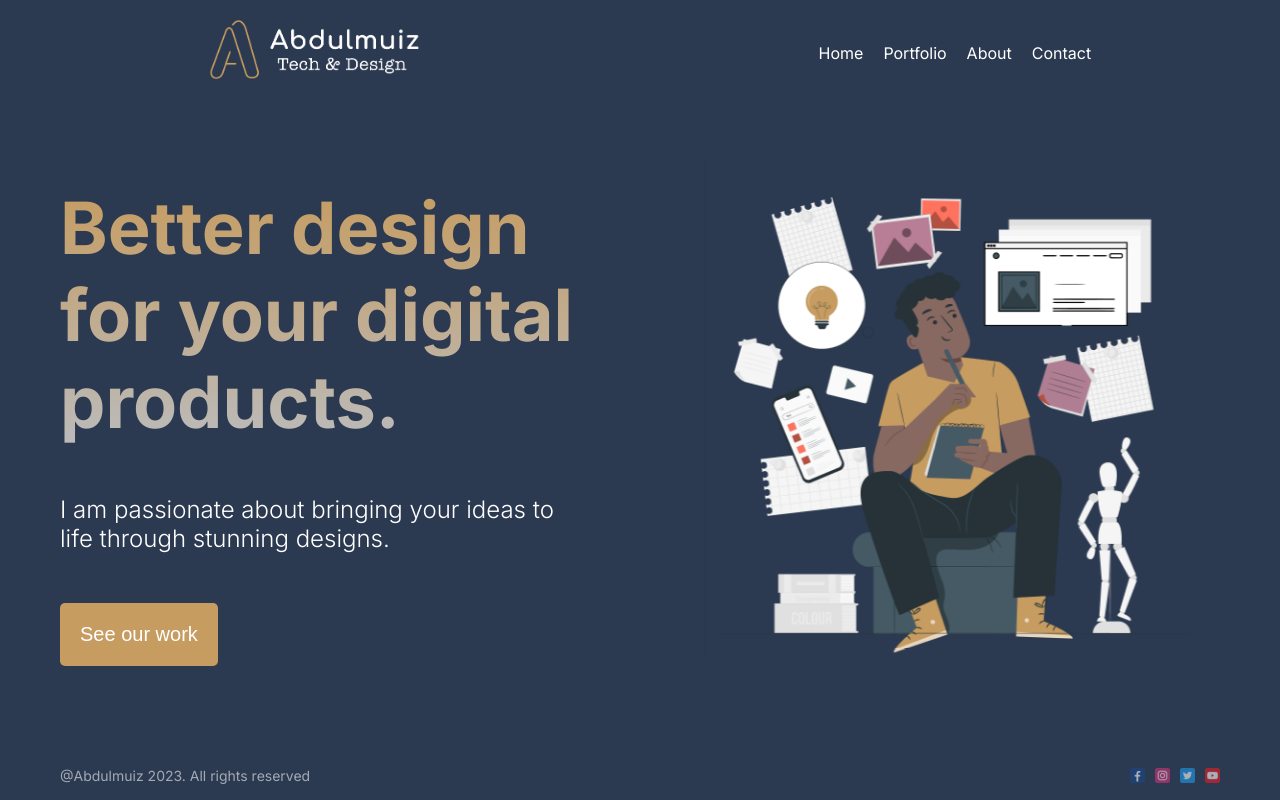
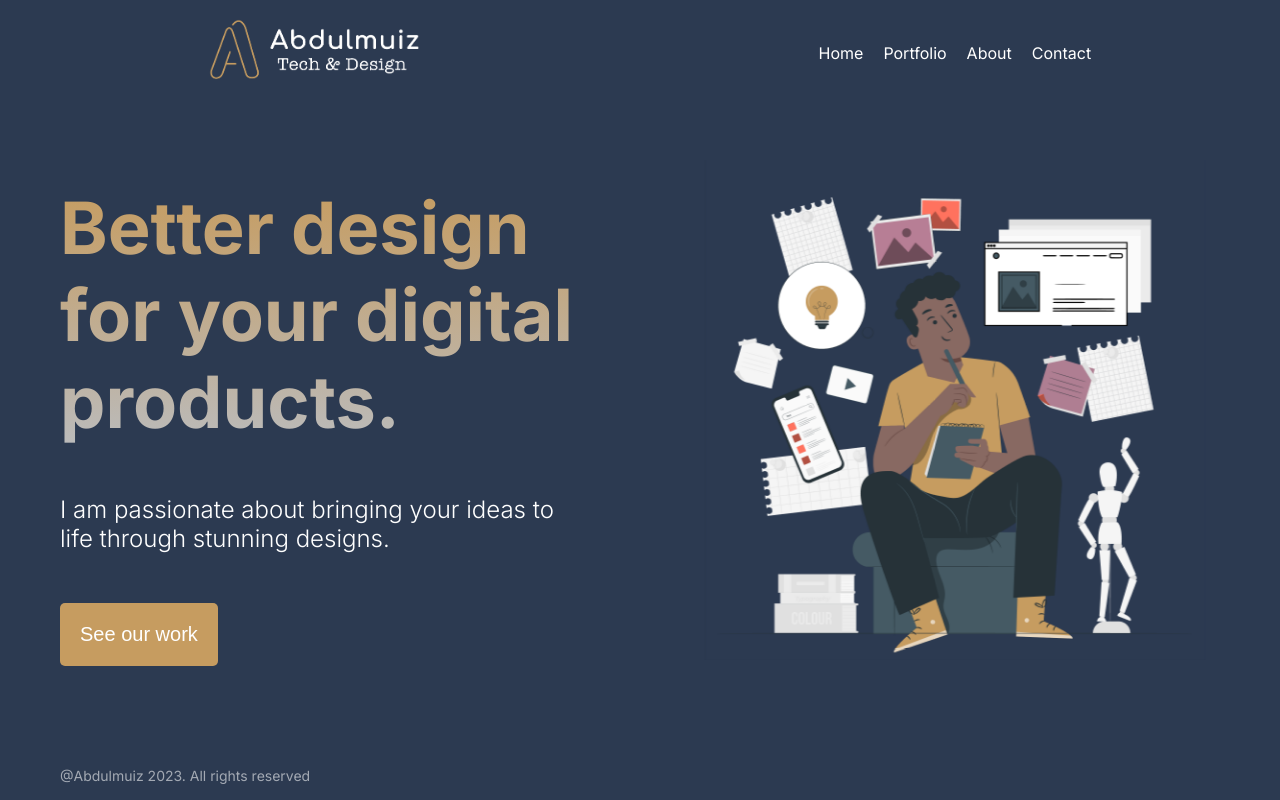
Before and after one commit to mustapha335/nextjs.tut, a Next.js app: page / in a window 1280 px wide. Built offline with nearby package versions, Linux system fonts and the light colour scheme.

Commit message:
icons commented out

```diff
--- a/src/components/footer/Footer.jsx
+++ b/src/components/footer/Footer.jsx
@@ -5,7 +5,7 @@ const Footer = () => {
   return (
     <div className={styles.container}>
       <div>@Abdulmuiz 2023. All rights reserved</div>
-      <div className={styles.socials}>
+      {/* <div className={styles.socials}>
         <Image
           src="/1.png"
           width={15}
@@ -34,7 +34,7 @@ const Footer = () => {
           className={styles.icon}
           alt="musty babs"
         />
-      </div>
+      </div> */}
     </div>
   )
 }
```
